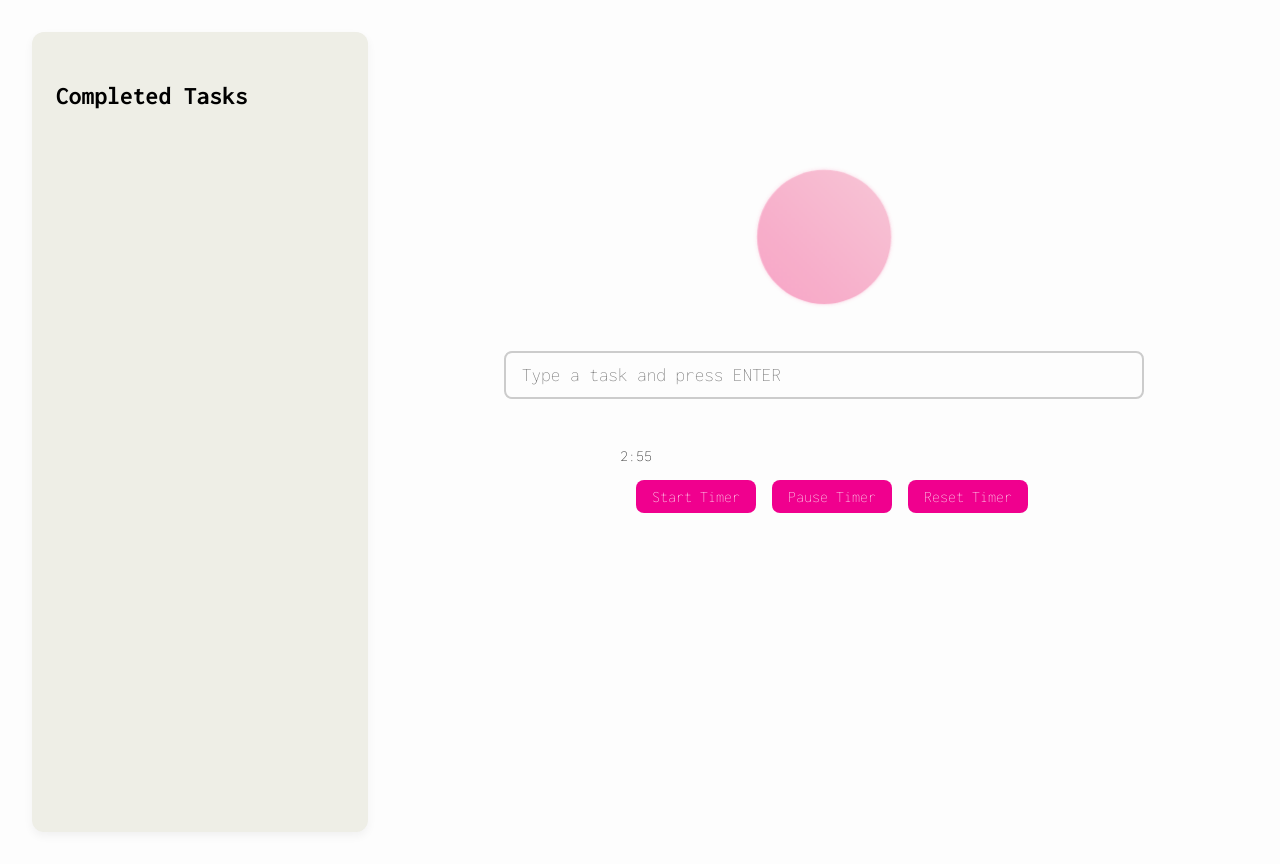
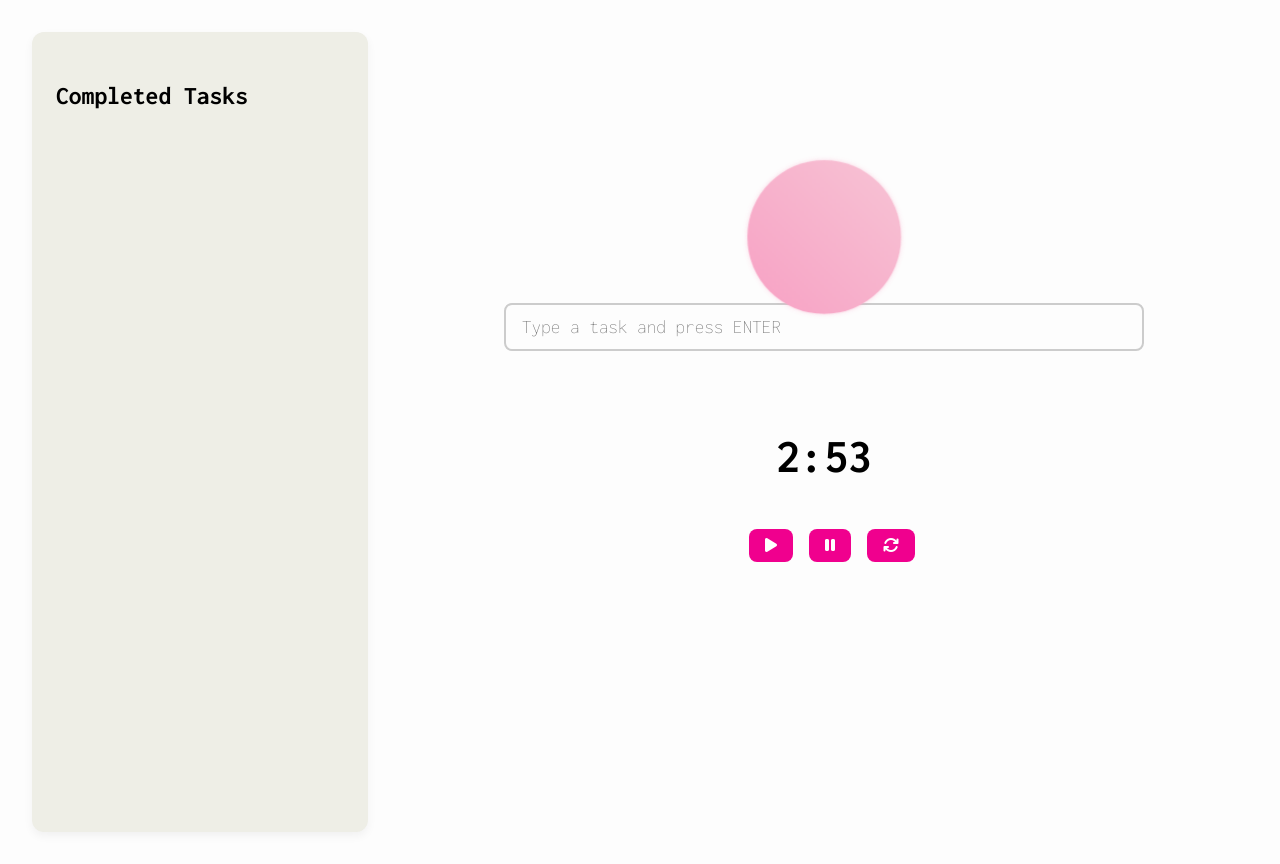
Before and after one commit to JedidiahCajudo/easy-wins, a React (Vite) app: page / in a window 1280 px wide. Built offline with nearby package versions, Linux system fonts and the light colour scheme.

Commit message:
made start, pause, and restart into fontawesome icons

```diff
--- a/src/components/Timer.jsx
+++ b/src/components/Timer.jsx
@@ -14,14 +14,20 @@ const Timer = () => {
   });
 
   return (
-    <div>
+    <div className="timer-container">
       <p>
         {minutes}:{seconds < 10 ? `0${seconds}` : seconds}
       </p>
       <div>
-        <button onClick={start}>Start Timer</button>
-        <button onClick={pause}>Pause Timer</button>
-        <button onClick={reset}>Reset Timer</button>
+        <button className="start" onClick={start}>
+          <i className="fa fa-play"></i>
+        </button>
+        <button className="done" onClick={pause}>
+          <i className="fa fa-pause"></i>
+        </button>
+        <button className="done" onClick={reset}>
+          <i className="fa fa-refresh"></i>
+        </button>
       </div>
     </div>
   );
--- a/src/timer.css
+++ b/src/timer.css
@@ -0,0 +1,13 @@
+/* This will center the content within the Timer component */
+.timer-container {
+  text-align: center; /* Centers the text inside the div */
+}
+
+.timer-container p {
+  font-size: 3rem; /* Bigger font for the time */
+  font-weight: 700; /* Make it bold for better visibility */
+}
+
+.timer-container button {
+
+}
```
